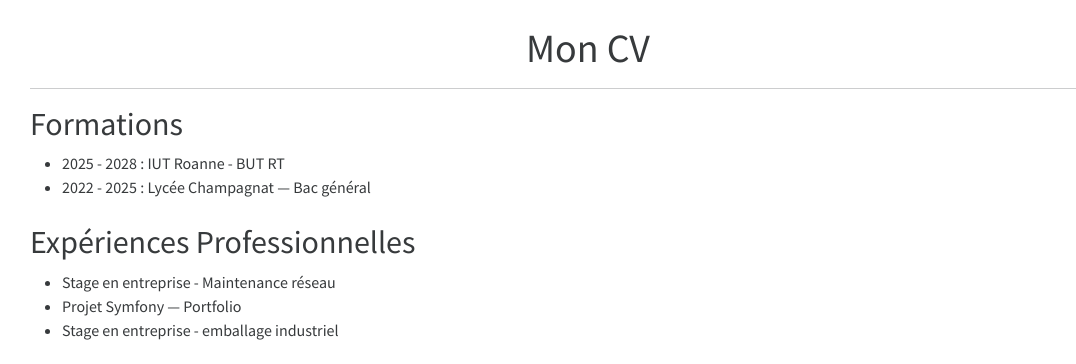
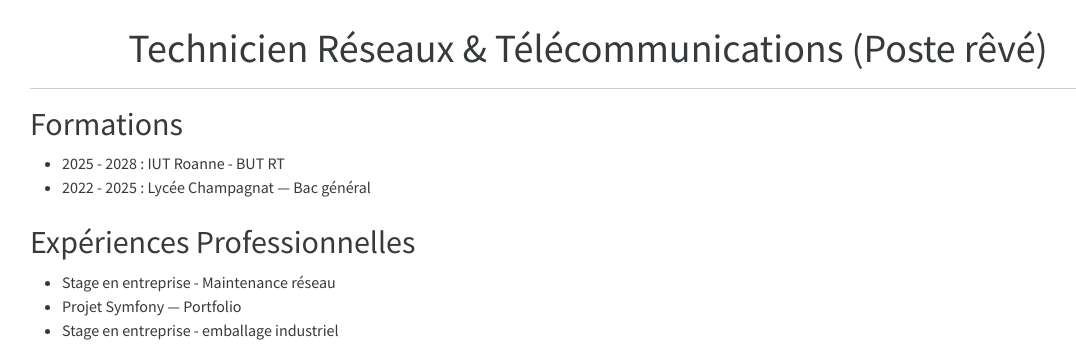
Before and after one commit to clemclem421/Portfolio, a Symfony app: template mon_projet/templates/cv/index.html.twig in a window 1280 px wide. Shown: the part 56-420 px from the top of the page, without its empty margins (52-1128 px from the left). Run offline with Twig, Linux system fonts and the light colour scheme; the template is opened without the code that fills it, so the values that code supplies are empty; some libraries are stand-ins or nearby versions.

Commit message:
feat: dernier truc

```diff
--- a/mon_projet/templates/cv/index.html.twig
+++ b/mon_projet/templates/cv/index.html.twig
@@ -3,7 +3,7 @@
 {% block title %}CV{% endblock %}
 
 {% block body %}
-<h1 class="text-center">Mon CV</h1>
+<h1 class="text-center">Technicien Réseaux & Télécommunications (Poste rêvé)</h1>
 
 <hr>
 
```
